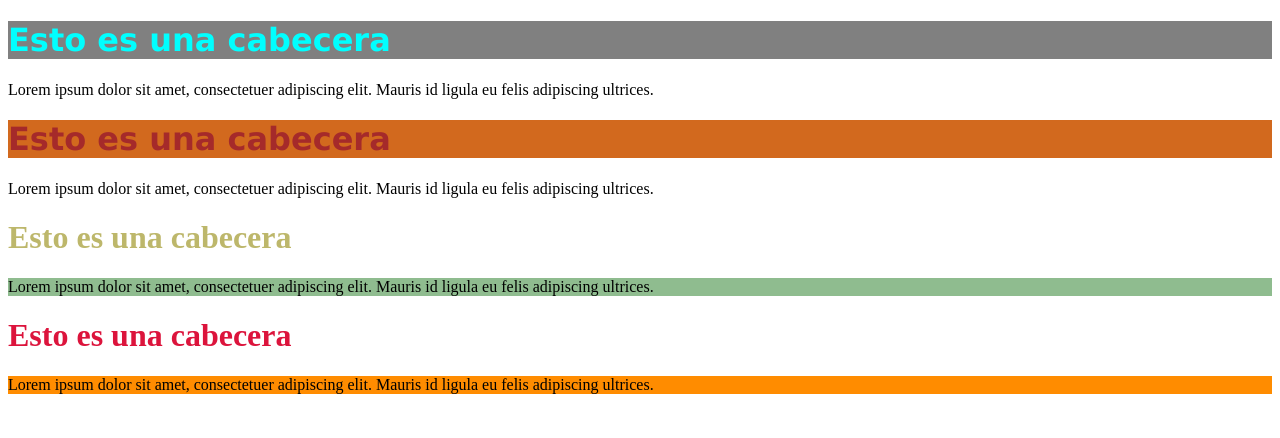
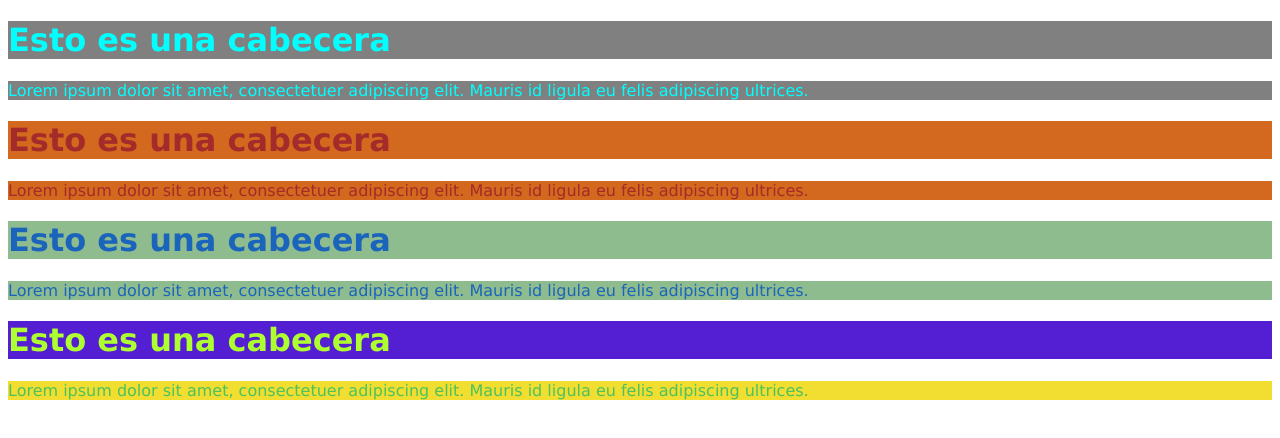
Before and after one commit to RafaelNunezVazquez/Lenguajedemarcas, a plain HTML site: page Tema 2/ejercicio12.html in a window 1280 px wide. Drawn offline with Linux system fonts and the light colour scheme.

Commit message:
ejercicio12.html

```diff
--- a/Tema 2/ejercicio12.html
+++ b/Tema 2/ejercicio12.html
@@ -35,12 +35,12 @@
 </head>
 <body>
     <h1 class="a">Esto es una cabecera</h1>
-        <p class="">Lorem ipsum dolor sit amet, consectetuer adipiscing elit. Mauris id ligula eu felis adipiscing ultrices.</p>
+        <p class="a">Lorem ipsum dolor sit amet, consectetuer adipiscing elit. Mauris id ligula eu felis adipiscing ultrices.</p>
     <h1 class="b">Esto es una cabecera</h1>
-        <p style="background-color": darkturquoise;>Lorem ipsum dolor sit amet, consectetuer adipiscing elit. Mauris id ligula eu felis adipiscing ultrices.</p>
-    <h1 style="color:darkkhaki;">Esto es una cabecera</h1>
-        <p style="background-color: darkseagreen;">Lorem ipsum dolor sit amet, consectetuer adipiscing elit. Mauris id ligula eu felis adipiscing ultrices.</p>
-    <h1 style="color: crimson;">Esto es una cabecera</h1>
-        <p style="background-color: darkorange;">Lorem ipsum dolor sit amet, consectetuer adipiscing elit. Mauris id ligula eu felis adipiscing ultrices.</p>
+        <p class="b";>Lorem ipsum dolor sit amet, consectetuer adipiscing elit. Mauris id ligula eu felis adipiscing ultrices.</p>
+    <h1 class="c";>Esto es una cabecera</h1>
+        <p class="c">Lorem ipsum dolor sit amet, consectetuer adipiscing elit. Mauris id ligula eu felis adipiscing ultrices.</p>
+    <h1 class="d">Esto es una cabecera</h1>
+        <p class="e">Lorem ipsum dolor sit amet, consectetuer adipiscing elit. Mauris id ligula eu felis adipiscing ultrices.</p>
 </body>
 </html>
```
